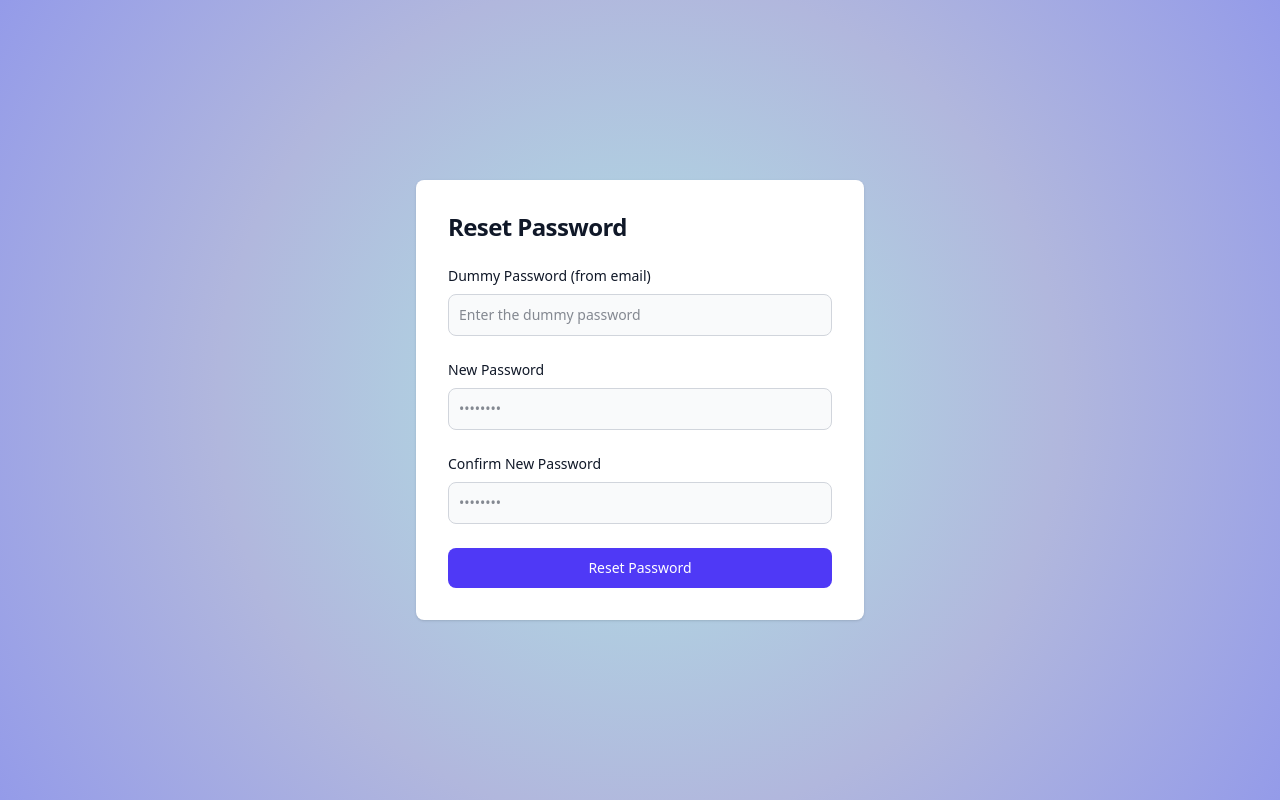
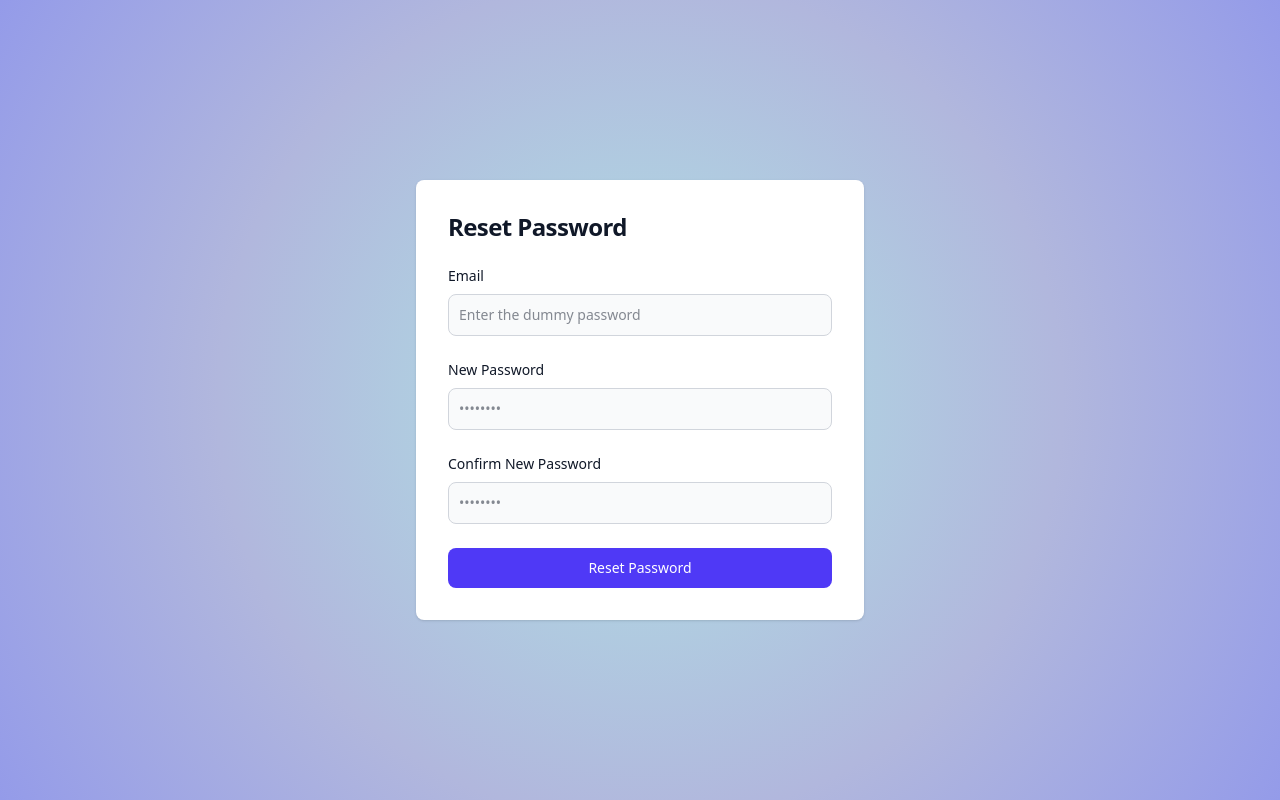
Before and after one commit to VarshiniAdurti28/FinNova, a Django app: page /myApp/reset_password/ in a window 1280 px wide. Run offline with Django 5.2, Linux system fonts and the light colour scheme; some libraries are stand-ins or nearby versions.

Commit message:
reset_pw fix

```diff
--- a/FinNova/templates/reset_password.html
+++ b/FinNova/templates/reset_password.html
@@ -24,7 +24,7 @@
                     {% csrf_token %}
                     <div>
                         <label for="dummy_password" class="block mb-2 text-sm font-medium text-gray-900 dark:text-white">
-                            Dummy Password (from email)
+                            Email
                         </label>
                         <input type="text" name="dummy_password" id="dummy_password"
                             class="bg-gray-50 border border-gray-300 text-gray-900 text-sm rounded-lg focus:ring-indigo-600 focus:border-indigo-600 block w-full p-2.5 dark:bg-gray-700 dark:border-gray-600 dark:placeholder-gray-400 dark:text-white dark:focus:ring-indigo-500 dark:focus:border-indigo-500"
```
